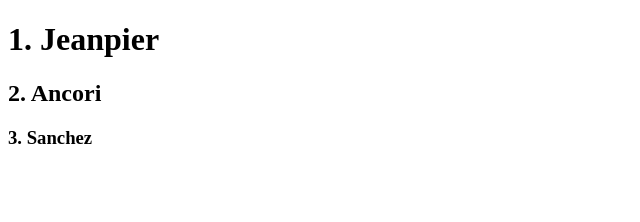
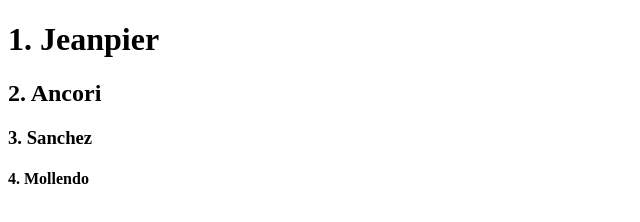
Before and after one commit to jeanpier22/Prueba_1, a plain HTML site: page index.html in a window 1280 px wide. Shown: the whole page, without its empty margins (0-640 px from the left). Drawn offline with Linux system fonts and the light colour scheme.

Commit message:
Mi cuarto commit

```diff
--- a/index.html
+++ b/index.html
@@ -9,5 +9,6 @@
     <h1>1. Jeanpier</h1>
     <h2>2. Ancori</h2>
     <h3>3. Sanchez</h3>
+    <h4>4. Mollendo</h4>
 </body>
 </html>
```
